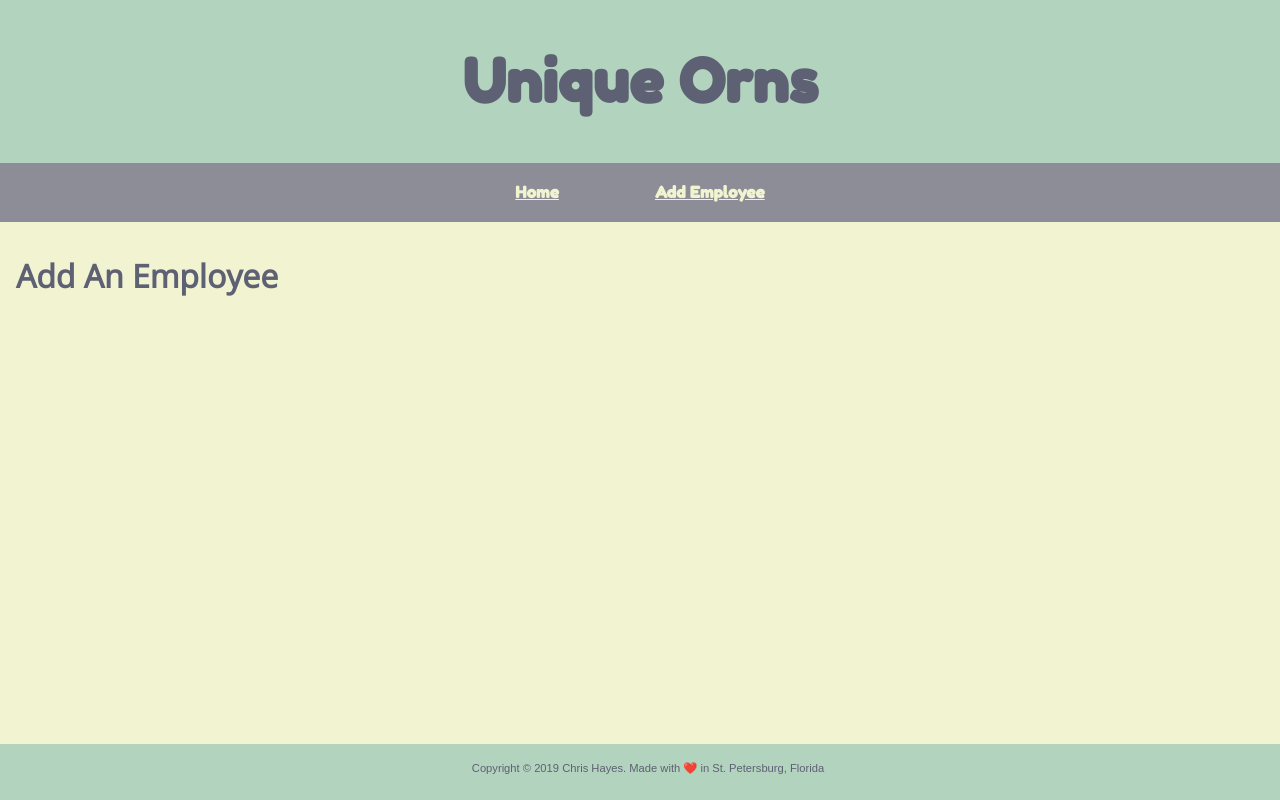
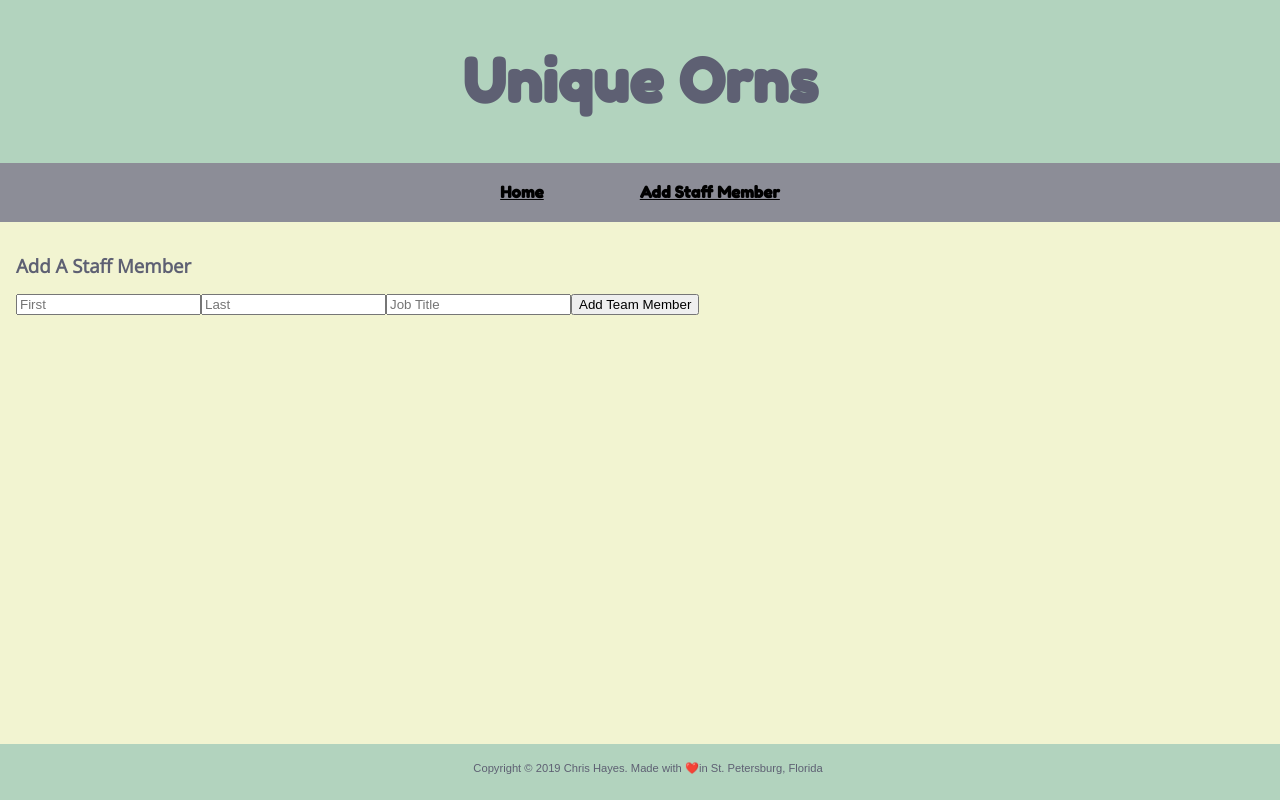
Before and after one commit to hayesch19/employee-database, a React (Create React App) app: page /add_employee in a window 1280 px wide. Built offline with nearby package versions, Linux system fonts and the light colour scheme; the HTML template or start-up script is replaced by a standard one.

Commit message:
V3 Employee Page Links Added

```diff
--- a/src/App.js
+++ b/src/App.js
@@ -5,6 +5,7 @@ import NavBar from './components/NavBar'
 import Footer from './components/Footer'
 import HomePage from './pages/HomePage'
 import AddEmployee from './pages/AddEmployee'
+import EmployeeProfile from './pages/EmployeeProfile'
 
 class App extends Component {
   render() {
@@ -14,6 +15,11 @@ class App extends Component {
         <Switch>
           <Route exact path="/" component={HomePage}></Route>
           <Route exact path="/add_employee" component={AddEmployee}></Route>
+          <Route
+            exact
+            path="/employee/:employeeId"
+            component={EmployeeProfile}
+          ></Route>
         </Switch>
         <Footer />
       </Router>
--- a/src/components/Footer.jsx
+++ b/src/components/Footer.jsx
@@ -4,7 +4,11 @@ const Footer = () => {
   return (
     <footer>
       <p>
-        Copyright © 2019 Chris Hayes. Made with ❤️ in St. Petersburg, Florida
+        Copyright © 2019 Chris Hayes. Made with{' '}
+        <span role="img" aria-label="heart">
+          ️️️️️️❤️
+        </span>
+        in St. Petersburg, Florida
       </p>
     </footer>
   )
--- a/src/components/NavBar.jsx
+++ b/src/components/NavBar.jsx
@@ -12,7 +12,7 @@ const NavBar = () => {
           <Link to="/">Home</Link>
         </h4>
         <h4 className="nav-link">
-          <Link to="add_employee">Add Employee</Link>
+          <Link to="add_employee">Add Staff Member</Link>
         </h4>
       </nav>
     </section>
--- a/src/index.css
+++ b/src/index.css
@@ -24,7 +24,7 @@ header {
 
 a {
   font-family: 'Fredoka One', cursive;
-  color: #f2f4d1;
+  color: #000000;
 }
 
 main {
--- a/src/pages/AddEmployee.jsx
+++ b/src/pages/AddEmployee.jsx
@@ -1,9 +1,20 @@
 import React from 'react'
 
 const AddEmployee = () => {
+  // const [firstName, setFirstName] = useState('')
+
+  // Marks Challenge
+  //  const [person, setPerson] = useState({})
+
   return (
     <main>
-      <h1>Add An Employee</h1>
+      <h3>Add A Staff Member</h3>
+      <section className="add-staff-area">
+        <input placeholder="First" type="text"></input>
+        <input placeholder="Last" type="text"></input>
+        <input placeholder="Job Title" type="text"></input>
+        <button>Add Team Member</button>
+      </section>
     </main>
   )
 }
--- a/src/pages/EmployeeProfile.jsx
+++ b/src/pages/EmployeeProfile.jsx
@@ -1,12 +1,26 @@
-import React from 'react'
+import React, { useEffect, useState } from 'react'
+import Axios from 'axios'
 
-const EmployeeProfile = () => {
+const EmployeeProfile = props => {
+  const [profInfo, setProfInfo] = useState({ profile: [] })
+  const [employeeId, setEmployeeId] = useState(props.match.params.employeeId)
+
+  const fetchProfData = async () => {
+    const resp = await Axios.get(
+      `https://sdg-staff-directory-app.herokuapp.com/api/Unique%20Orns/employees/${employeeId}`
+    )
+    setProfInfo(resp.data)
+    console.log({ data: resp.data })
+  }
+  useEffect(() => {
+    fetchProfData()
+  }, [])
+
   return (
     <div>
-      <h1>Employee Profile</h1>
+      <h3>Employee Profile</h3>
     </div>
   )
 }
 
 export default EmployeeProfile
-;<h1>Employee Profile</h1>
--- a/src/pages/HomePage.jsx
+++ b/src/pages/HomePage.jsx
@@ -1,4 +1,5 @@
 import React, { useEffect, useState } from 'react'
+import { Link } from 'react-router-dom'
 import Axios from 'axios'
 
 const HomePage = () => {
@@ -9,7 +10,7 @@ const HomePage = () => {
       'https://sdg-staff-directory-app.herokuapp.com/api/Unique%20Orns/Employees'
     )
     setStaffInfo(resp.data)
-    console.log(resp.data)
+    console.log(resp.data, 'Staff')
   }
 
   useEffect(() => {
@@ -24,11 +25,13 @@ const HomePage = () => {
       <section className="staff-card">
         {staffInfo.map((staff, i) => {
           return (
-            <section className="staff-info">
+            <section key={i} className="staff-info">
               <div className="staff-name">
-                <h3 key={i}>
-                  {staff.firstName} {staff.lastName}
-                </h3>
+                <Link to={{ pathname: `/employee/${staff.id}` }}>
+                  <h3>
+                    {staff.firstName} {staff.lastName}
+                  </h3>
+                </Link>
               </div>
               <div className="staff-title">
                 <p>
```
